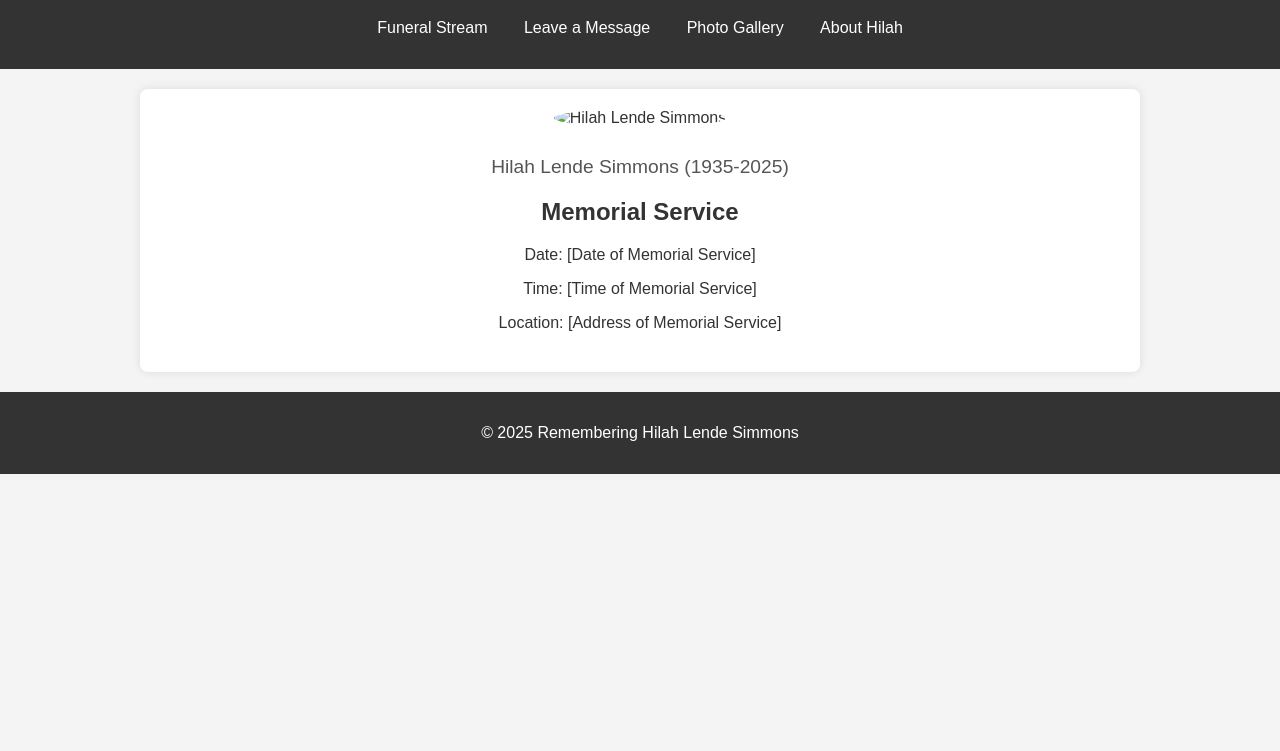
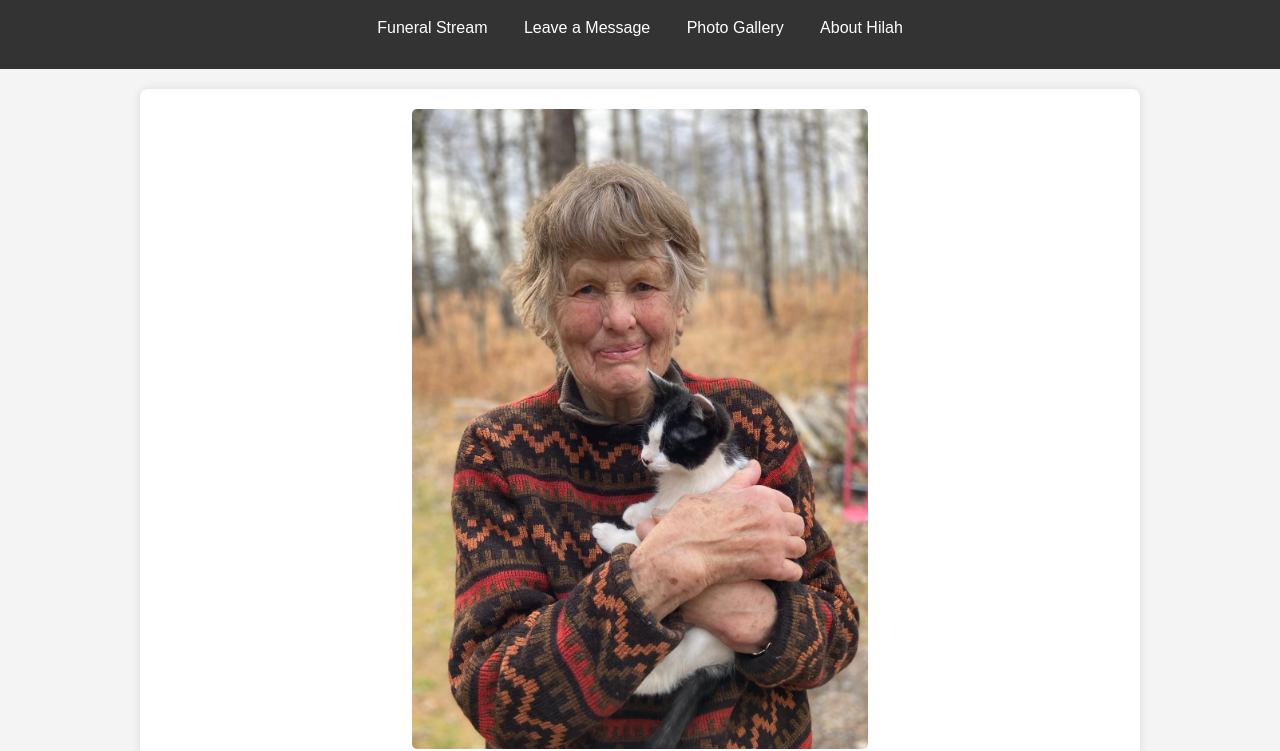
Before and after one commit to DrGo/mem-hilah, a plain HTML site: page index.html in a window 1280 px wide. Shown: the part 77-828 px from the top of the page. Before the commit the page ends 800 px from the top, so only its background shows below. Drawn offline with Linux system fonts and the light colour scheme.

Commit message:
add main picture

```diff
--- a/index.html
+++ b/index.html
@@ -20,7 +20,7 @@
     </header>
     <main class="container">
         <div class="hero">
-            <img src="images/hilah_profile.jpg" alt="Hilah Lende Simmons" class="profile-image">
+            <img src="images/hero.jpeg" alt="Hilah Lende Simmons" class="profile-image">
             <p class="name-dates">Hilah Lende Simmons (1935-2025)</p>
         </div>
         <section class="memorial-details">
--- a/style.css
+++ b/style.css
@@ -45,13 +45,22 @@ nav ul li a {
 }
 
 .profile-image {
-    width: 150px;
-    height: 150px;
+    width: 250px;
+    height: 250px;
     border-radius: 50%;
     object-fit: cover;
     margin-bottom: 10px;
 }
-
+.hero .profile-image {
+    display: block; /* To allow margin: 0 auto; */
+    max-width: 80%; /* Adjust as needed */
+    max-height: 80vh; /* Adjust as needed */
+    width: auto;
+    height: auto;
+    object-fit: contain; /* Or use 'cover' if you want it to fill the space and potentially crop */
+    border-radius: 5px; /* Adjust if you want a circular image */
+    margin: 0 auto 10px; /* Center horizontally and add some bottom margin */
+}
 .name-dates {
     font-size: 1.2em;
     color: #555;
```
Also changed, not shown: images/hero.jpeg (added).
